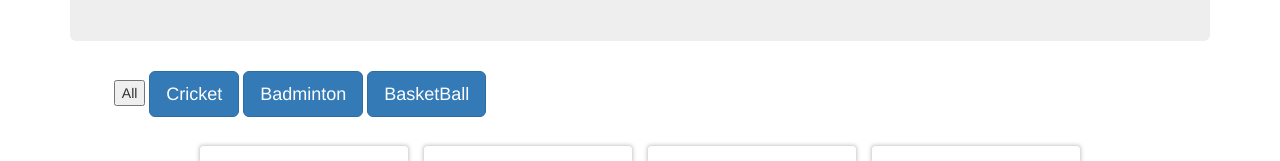
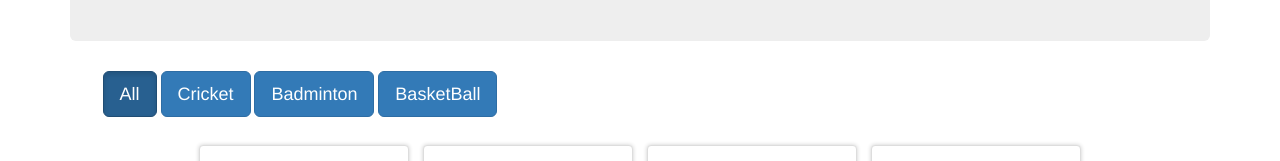
Before and after one commit to vijay-uppunuru/sportsPage, a plain HTML site: page index.html in a window 1280 px wide. Shown: the part 159-320 px from the top of the page. Drawn offline with nearby package versions, Linux system fonts and the light colour scheme.

Commit message:
Update index.html

```diff
--- a/index.html
+++ b/index.html
@@ -50,8 +50,8 @@
 
 
 <div class="buttons" id="products">
-  <button class="active" data-sort="sort-all">All</button>
-  <button class="btn btn-lg btn-primary" data-sort="sort-Cricket">Cricket</button>
+  <button class="active btn btn-lg btn-primary" data-sort="sort-all">All</button>
+  <button class="btn btn-lg btn-primary " data-sort="sort-Cricket">Cricket</button>
   <button class="btn btn-lg btn-primary" data-sort="sort-Badminton">Badminton</button>
   <button class="btn btn-lg btn-primary" data-sort="sort-BasketBall">BasketBall</button>
 </div>
```
